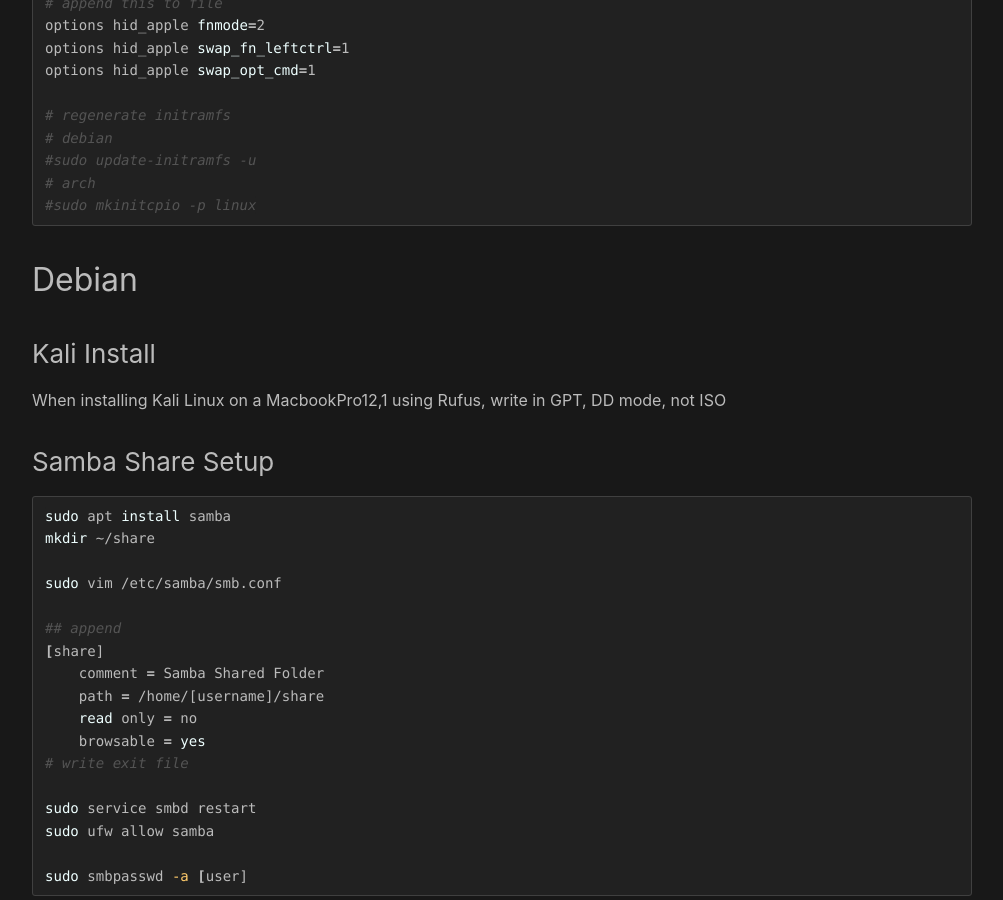
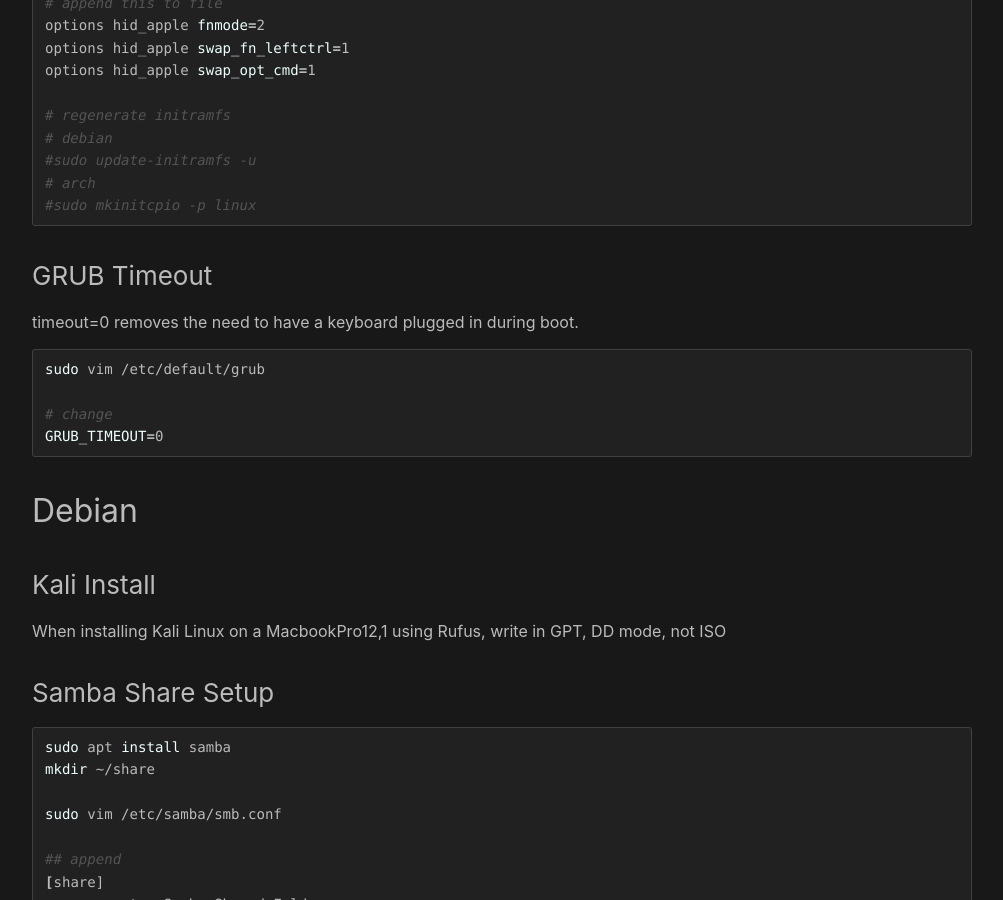
Before and after one commit to Cubie87/cubie87.github.io, a Jekyll site: the page built from posts/shell.md, in a window 1280 px wide and 900 px high, scrolled down 1512 px. Shown: the whole window, without its empty margins (138-1141 px from the left). Built offline with Jekyll 4.4.1, drawn with Linux system fonts in a browser that asks for light colours; our own code applies the rules of GitHub Pages for plain Markdown files.

Commit message:
added grub timeout edit

````diff
--- a/posts/shell.md
+++ b/posts/shell.md
@@ -70,6 +70,17 @@
 #sudo update-initramfs -u
 # arch
 #sudo mkinitcpio -p linux
+```
+
+### GRUB Timeout
+
+timeout=0 removes the need to have a keyboard plugged in during boot.
+
+```sh
+sudo vim /etc/default/grub
+
+# change
+GRUB_TIMEOUT=0
 ```
 
 ## Debian
````
